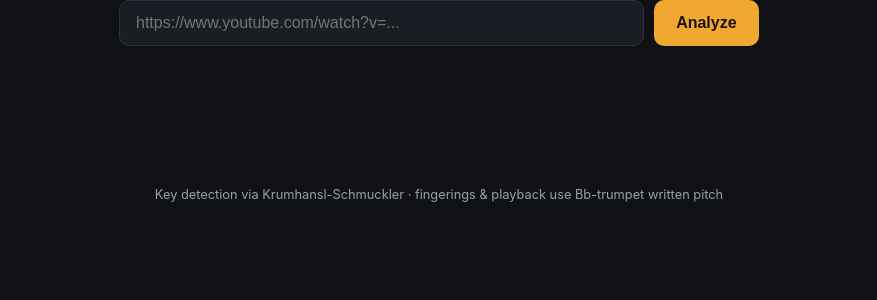
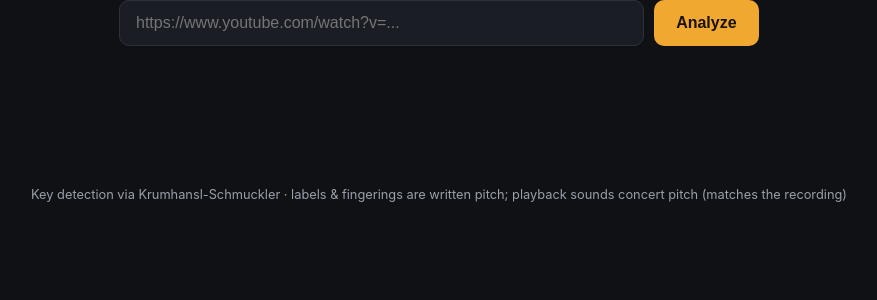
Before and after one commit to yuanyang7/trumpet-practice-helper, a Flask app: page / in a window 1280 px wide. Shown: the part 138-438 px from the top of the page, without its empty margins (201-1078 px from the left). Run offline with Flask 3, Linux system fonts and the light colour scheme.

Commit message:
Fix playback to sound concert pitch instead of written pitch
Trumpet sounds a whole step below written; dropping playback by 2 semitones
makes the synthesized scale match the recording and the actual horn sound.

Co-Authored-By: Claude Opus 4.8 <noreply@anthropic.com>

```diff
--- a/templates/index.html
+++ b/templates/index.html
@@ -104,7 +104,7 @@
   <div id="results"></div>
 </div>
 
-<footer>Key detection via Krumhansl-Schmuckler · fingerings &amp; playback use Bb-trumpet written pitch</footer>
+<footer>Key detection via Krumhansl-Schmuckler · labels &amp; fingerings are written pitch; playback sounds concert pitch (matches the recording)</footer>
 
 <script>
 const form = document.getElementById('form');
@@ -228,8 +228,13 @@ const SEMITONES = {
   'F#': 6, 'Gb': 6, 'G': 7, 'G#': 8, 'Ab': 8, 'A': 9, 'A#': 10, 'Bb': 10, 'B': 11,
 };
 
+// Note labels and fingerings are WRITTEN (Bb-trumpet) pitch. A trumpet actually
+// sounds a whole step lower than written, so to make playback match the recording
+// (and what your horn produces with these fingerings) we drop 2 semitones to concert pitch.
+const WRITTEN_TO_CONCERT = -2;
+
 function noteToFreq(name, octave) {
-  const midi = (octave + 1) * 12 + SEMITONES[name];
+  const midi = (octave + 1) * 12 + SEMITONES[name] + WRITTEN_TO_CONCERT;
   return 440 * Math.pow(2, (midi - 69) / 12);
 }
 
```
